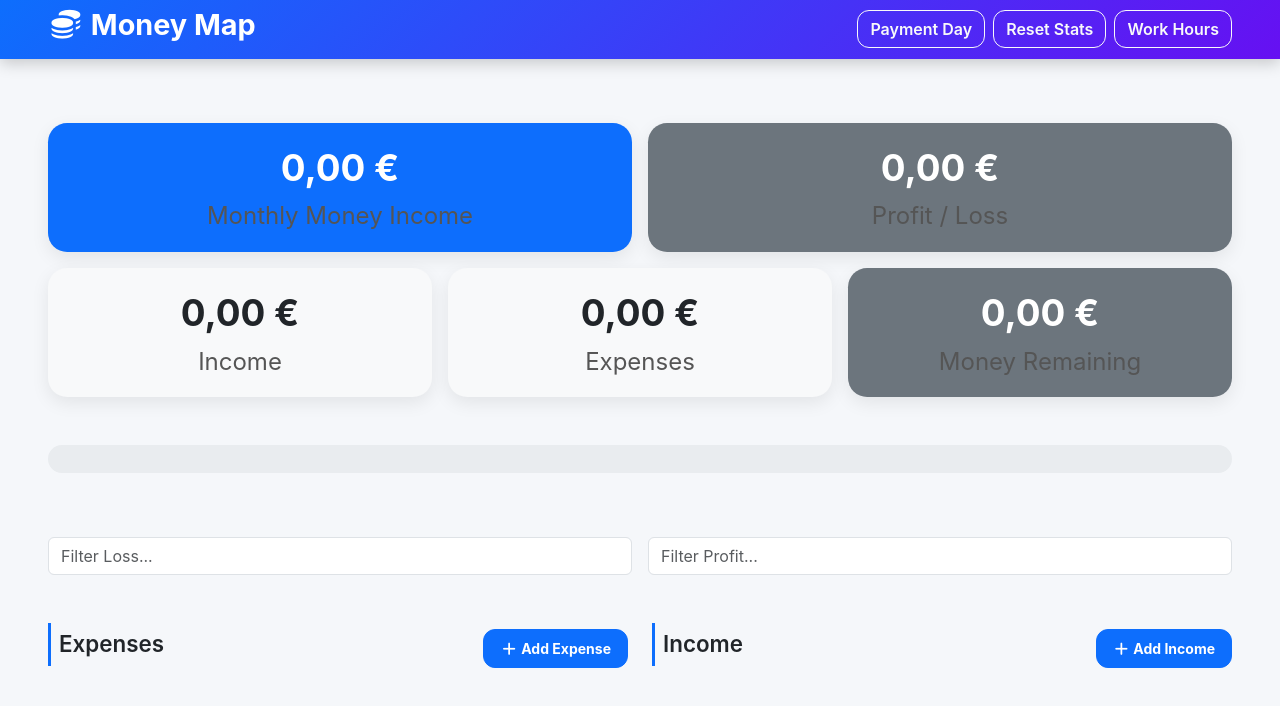
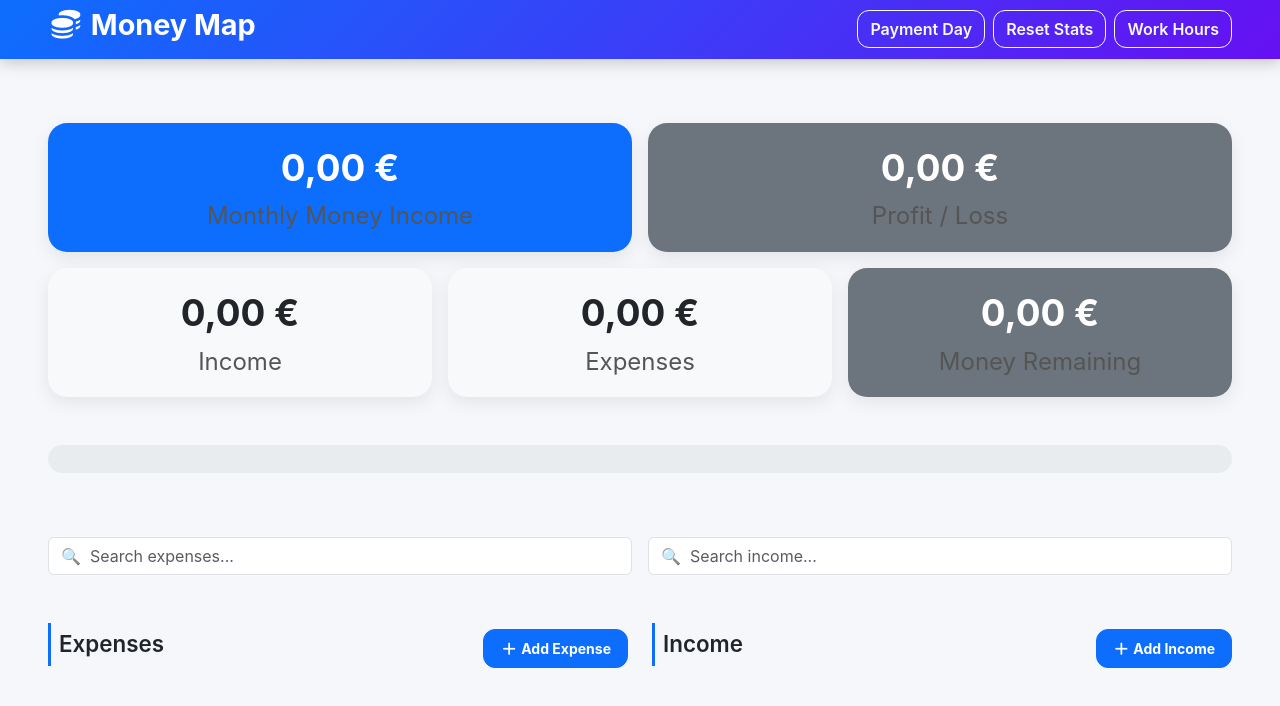
Before and after one commit to sakisgit/money-map, a React (Vite) app: page / in a window 1280 px wide. Shown: the top 706 px of the page. Built offline with nearby package versions, Linux system fonts and the light colour scheme.

Commit message:
Add react-icons and improve expense input validation
Added 'react-icons' to dependencies. Updated AddMoneyLoss to prevent adding expenses when monthly income is not set. Improved filter input placeholders in Filter component for better user experience.

```diff
--- a/package.json
+++ b/package.json
@@ -14,6 +14,7 @@
     "bootstrap": "^5.3.8",
     "react": "^19.1.1",
     "react-dom": "^19.1.1",
+    "react-icons": "^5.5.0",
     "react-router-dom": "^7.9.3"
   },
   "devDependencies": {
--- a/src/components/AddMoneyLoss.jsx
+++ b/src/components/AddMoneyLoss.jsx
@@ -5,12 +5,20 @@ import { useState } from "react";
 import DeleteButton from "../buttons/DeleteButton";
 
 const AddMoneyLoss = () =>  {
-  const {lossItems, setLossItems , filterLoss} = useContext(AppContext);
+  const {lossItems, setLossItems ,
+    filterLoss,payment,
+    moneyRemaining
+  } = useContext(AppContext);
   const  [lossText, setLossText] = useState('');
   const [lossAmount,setLossAmount] = useState('');
 
   const handleSubmit = (e) => {
     e.preventDefault();
+    if (payment === 0 || moneyRemaining === 0) {
+    alert("Please set your monthly income before adding any expenses.");
+    return;
+  }
+
     if(!lossText || !lossAmount ) {
       alert('Please complete all fields before adding an expense.');
       return;
--- a/src/components/Filter.jsx
+++ b/src/components/Filter.jsx
@@ -12,11 +12,12 @@ const Filter = () => {
       <div className="row g-3">
         <div className="col-md-6">
           <div className="mt-3">
+
             <input
               type="text"
               id="filter-loss"
               className="form-control"
-              placeholder="Filter Loss..."
+              placeholder="🔍  Search expenses..."
               value={filterLoss}
               onChange={(e) => setFilterLoss(e.target.value)}
             />
@@ -28,7 +29,7 @@ const Filter = () => {
               type="text"
               id="filter-profit"
               className="form-control"
-              placeholder="Filter Profit..."
+              placeholder="🔍  Search income..."
               value={filterProfit}
               onChange={(e) => setFilterProfit(e.target.value)}
             />
```
Also changed, not shown: 1 other file (tests, documents, lock files or other folders).
